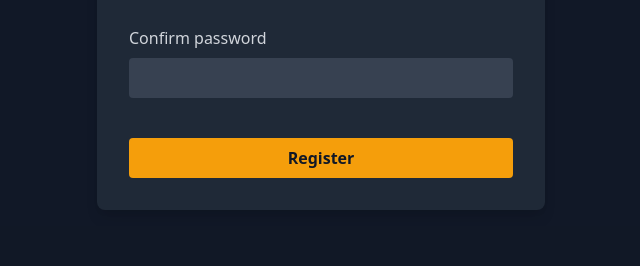
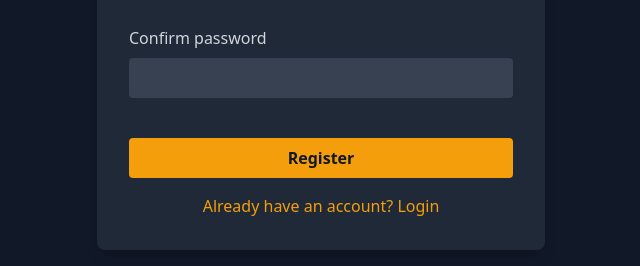
Before and after one commit to ofmukesh/HueHunt, a Django app: page /account/register/ in a window 1280 px wide. Shown: the part 750-1016 px from the top of the page, without its empty margins (319-959 px from the left). Before the commit the page ends 960 px from the top, so only its background shows below. Run offline with Django 5.2, Linux system fonts and the light colour scheme.

Commit message:
register done

```diff
--- a/src/templates/registration/login.html
+++ b/src/templates/registration/login.html
@@ -40,6 +40,11 @@
         <div class="mt-4 text-center">
             <a href="{% url 'forgot_password' %}" class="text-yellow-500 hover:underline">Forgot Password?</a>
         </div>
+        <div class="mt-4 text-center">
+            <a href="{% url 'register' %}" class="text-yellow-500 hover:underline">
+                Don't have an account? Register
+            </a>
+        </div>
     </div>
 </div>
 {% endblock %}
--- a/src/templates/registration/register.html
+++ b/src/templates/registration/register.html
@@ -77,6 +77,11 @@
                 Register
             </button>
         </form>
+        <div class="mt-4 text-center">
+            <a href="{% url 'login' %}" class="text-yellow-500 hover:underline">
+                Already have an account? Login
+            </a>
+        </div>
     </div>
 </div>
 {% endblock %}
```
